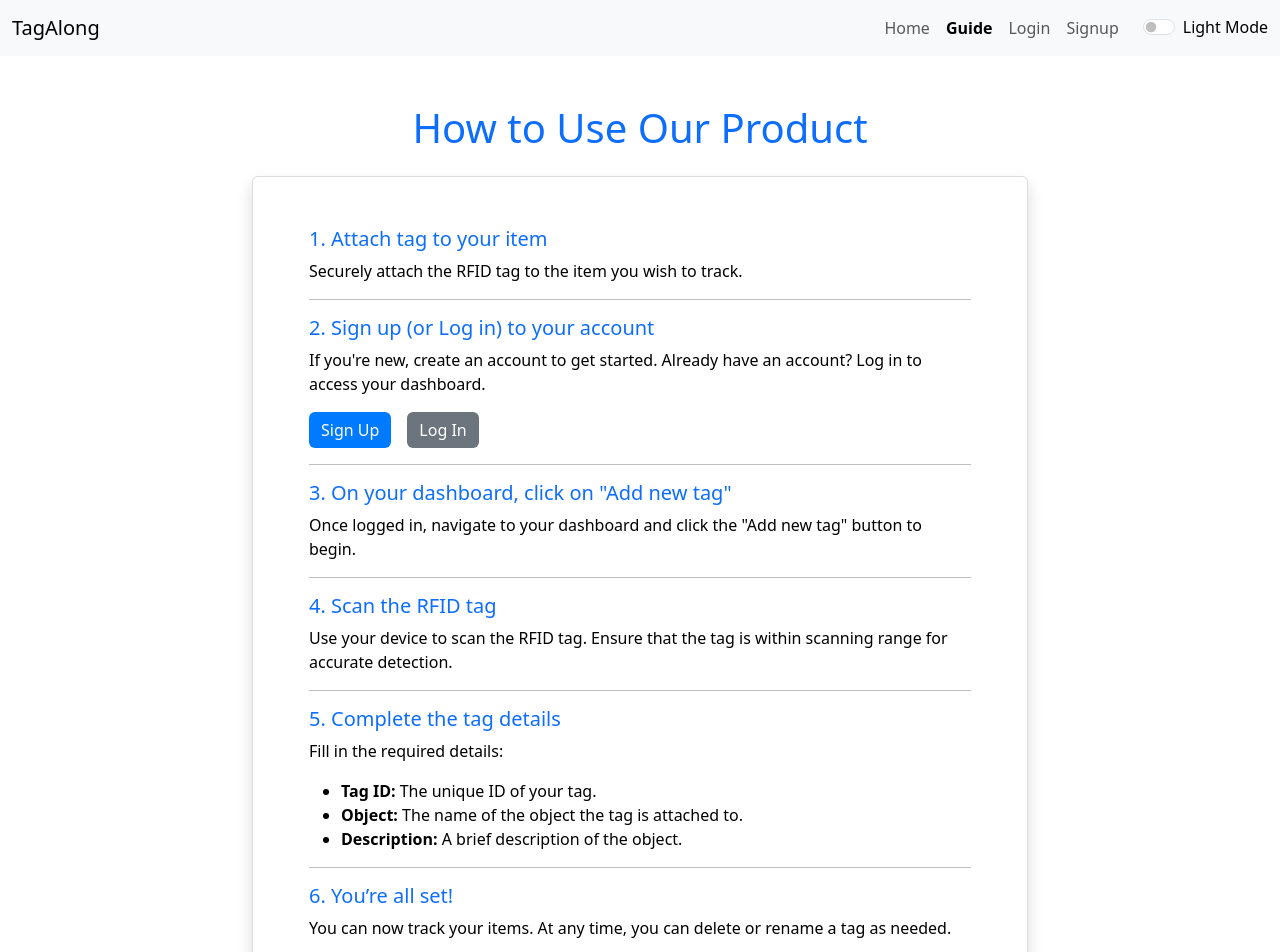
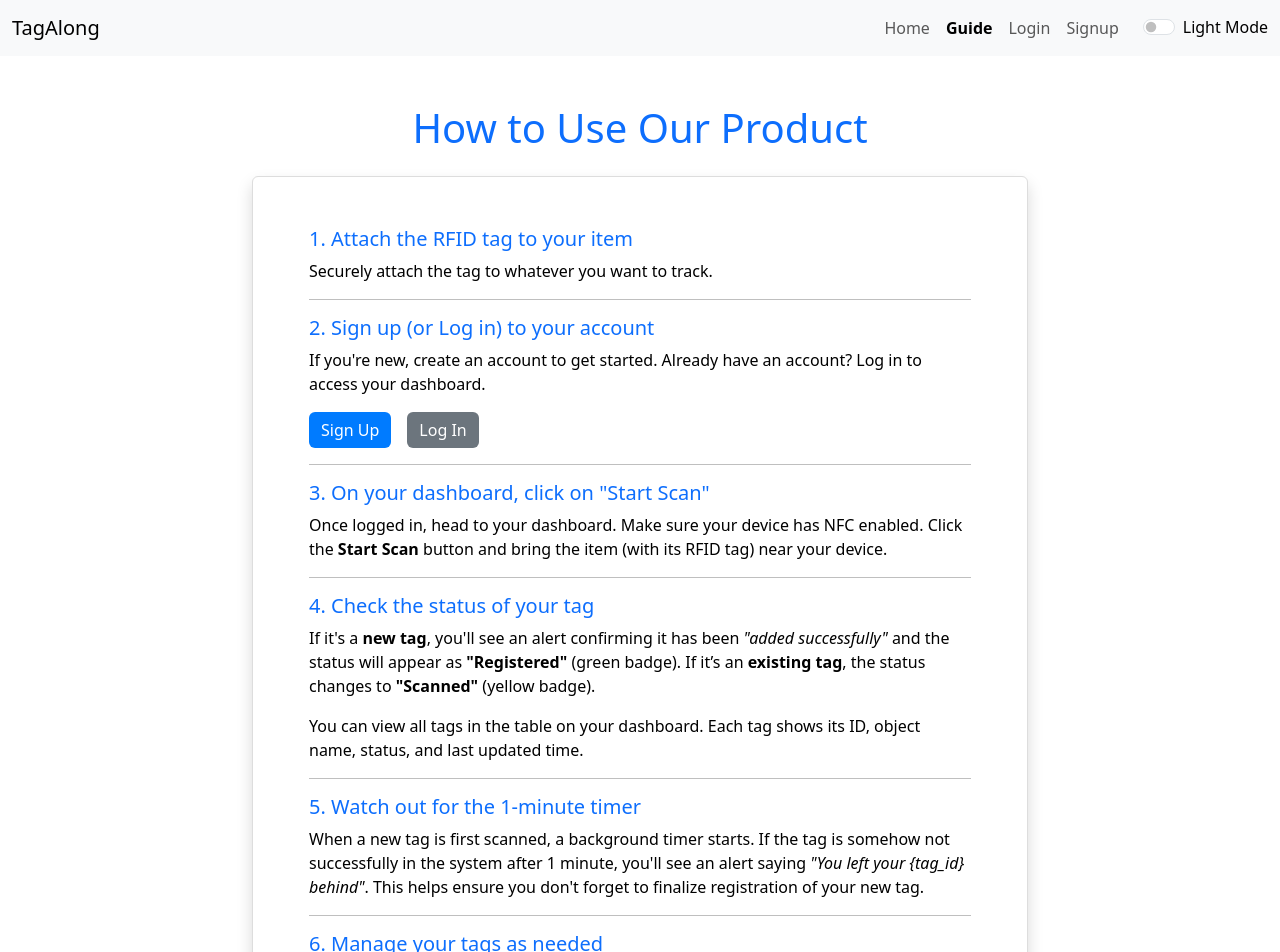
Before and after one commit to vivaanjhaveri/tag-along, a Vue app: page /guide in a window 1280 px wide. Shown: the top 952 px of the page. Built offline with nearby package versions, Linux system fonts and the light colour scheme; the HTML template or start-up script is replaced by a standard one.

Commit message:
Added loss alert functionality

```diff
--- a/src/views/DashboardPage.vue
+++ b/src/views/DashboardPage.vue
@@ -142,7 +142,7 @@ export default {
       userId: "user123", // sample user ID
       maxTagsPerUser: 5,
 
-      // We'll still use newTag to store the scanned info temporarily
+      // Temporary store for newly scanned tag
       newTag: {
         Tag_ID: "",
         Object: "",
@@ -152,6 +152,9 @@ export default {
 
       // Fields for rename
       editableTag: null,
+
+      // Timer references
+      tagScanTimers: {},
     };
   },
   methods: {
@@ -176,7 +179,7 @@ export default {
 
         // Handle reading error
         ndef.addEventListener("readingerror", () => {
-          console.log("Argh! Cannot read data from the NFC tag. Try another one?");
+          console.log("Cannot read data from the NFC tag. Try another one?");
           this.scanError = "Cannot read data from the NFC tag. Try another one?";
           this.isScanning = false;
         });
@@ -186,10 +189,9 @@ export default {
           console.log(`> Serial Number: ${serialNumber}`);
           console.log(`> Records: (${message.records.length})`);
 
-          alert("NFC Tag was read successfully!");
           this.isScanning = false;
 
-          // Check if this Tag ID already exists in Firestore
+          // Check if this Tag ID already exists in our local tags array
           const existingTagIndex = this.tags.findIndex(
             (tag) => tag.Tag_ID === serialNumber
           );
@@ -197,23 +199,54 @@ export default {
           if (existingTagIndex === -1) {
             // Tag does NOT exist => create a new one with Status "Registered"
             this.newTag.Tag_ID = serialNumber || "Unknown";
-            this.newTag.Object = "Scanned NFC Tag"; // or derive from record text
+            this.newTag.Object = "Scanned NFC Tag"; // or decode record text
             this.newTag.Status = "Registered";
             this.newTag.Description = ""; // optional
 
+            alert("NFC Tag added successfully!");
             this.addNewTag();
+
+            // Start a 1-minute timer for this newly scanned "Registered" tag
+            this.startTagTimer(serialNumber);
           } else {
-            // Tag already exists => update the existing doc to Status "Scanned"
+            // If the tag already exists, update its doc to Status "Scanned"
             const existingTagId = this.tags[existingTagIndex].id;
             this.updateTagStatus(existingTagId, "Scanned");
           }
         });
       } catch (error) {
-        console.log("Argh! " + error);
+        console.log("NFC scan error:", error);
         this.scanError =
           "NFC scan failed. Ensure your device supports NFC and try again.";
         this.isScanning = false;
       }
+    },
+
+    // -------------------------------------
+    // Start a 1-minute timer for the newly scanned tag
+    // -------------------------------------
+    startTagTimer(tagId) {
+      // Clear any previous timer for this tag, if it exists
+      if (this.tagScanTimers[tagId]) {
+        clearTimeout(this.tagScanTimers[tagId]);
+      }
+
+      // 5s = 5000 ms (adjust as needed)
+      const timerId = setTimeout(() => {
+        // Find that tag in our local array
+        const foundTag = this.tags.find((t) => t.Tag_ID === tagId);
+
+        // If the tag still exists & is STILL "Registered", raise an alert
+        if (foundTag && foundTag.Status === "Registered") {
+          alert(`You left your ${foundTag.Object} behind`);
+        }
+
+        // Remove timer from tracking
+        delete this.tagScanTimers[tagId];
+      }, 5000);
+
+      // Store the timer reference
+      this.tagScanTimers[tagId] = timerId;
     },
 
     // -------------------------------------
@@ -239,7 +272,7 @@ export default {
 
         console.log("Tag added to Firebase:", newTagWithTimestamp);
 
-        // Reset the newTag
+        // Reset the newTag object
         this.newTag = {
           Tag_ID: "",
           Object: "",
@@ -277,7 +310,7 @@ export default {
           this.tags[index].Last_Updated = timestamp;
         }
 
-        console.log("Tag updated to 'Scanned':", tagId);
+        console.log(`Tag updated to '${newStatus}':`, tagId);
       } catch (error) {
         console.error("Error updating tag:", error);
         alert("Failed to update the tag status.");
@@ -305,7 +338,7 @@ export default {
     },
 
     // -------------------------------------
-    // CRUD: Rename Tag
+    // Rename Tag
     // -------------------------------------
     openRenameTagModal(tag) {
       this.editableTag = { ...tag };
@@ -365,7 +398,7 @@ export default {
   margin: auto;
 }
 
-/* Optional if you want to ensure white text for both statuses */
+/* Ensures white text for the badge */
 .badge.text-white {
   color: #fff;
 }
--- a/src/views/GuidePage.vue
+++ b/src/views/GuidePage.vue
@@ -8,8 +8,8 @@
         <!-- Step 1 -->
         <div class="card shadow mb-3">
           <div class="card-body">
-                    <h5>1. Attach tag to your item</h5>
-                    <p>Securely attach the RFID tag to the item you wish to track.</p>
+            <h5>1. Attach the RFID tag to your item</h5>
+            <p>Securely attach the tag to whatever you want to track.</p>
             <hr>
           </div>
 
@@ -33,37 +33,53 @@
 
           <!-- Step 3 -->
           <div class="card-body">
-                    <h5>3. On your dashboard, click on "Add new tag"</h5>
-                    <p>Once logged in, navigate to your dashboard and click the "Add new tag" button to begin.</p>
+            <h5>3. On your dashboard, click on "Start Scan"</h5>
+            <p>
+              Once logged in, head to your dashboard. Make sure your device has NFC enabled. Click the <strong>Start
+              Scan</strong> button and bring the item (with its RFID tag) near your device.
+            </p>
             <hr>
           </div>
 
           <!-- Step 4 -->
           <div class="card-body">
-                    <h5>4. Scan the RFID tag</h5>
+            <h5>4. Check the status of your tag</h5>
             <p>
-                        Use your device to scan the RFID tag. Ensure that the tag is within scanning range for accurate
-                        detection.
+              If it's a <strong>new tag</strong>, you'll see an alert confirming it has been
+              <em>"added successfully"</em> and the status will appear as <strong>"Registered"</strong> (green badge).
+              If it’s an <strong>existing tag</strong>, the status changes to <strong>"Scanned"</strong> (yellow
+              badge).
+            </p>
+            <p>
+              You can view all tags in the table on your dashboard. Each tag shows its ID, object name, status,
+              and last updated time.
             </p>
             <hr>
           </div>
 
           <!-- Step 5 -->
           <div class="card-body">
-                    <h5>5. Complete the tag details</h5>
-                    <p>Fill in the required details:</p>
-                    <ul>
-                        <li><strong>Tag ID:</strong> The unique ID of your tag.</li>
-                        <li><strong>Object:</strong> The name of the object the tag is attached to.</li>
-                        <li><strong>Description:</strong> A brief description of the object.</li>
-                    </ul>
+            <h5>5. Watch out for the 1-minute timer</h5>
+            <p>
+              When a new tag is first scanned, a background timer starts. If the tag is somehow not
+              successfully in the system after 1 minute, you'll see an alert saying
+              <em>"You left your {tag_id} behind"</em>. This helps ensure you don't forget to finalize
+              registration of your new tag.
+            </p>
             <hr>
           </div>
 
           <!-- Step 6 -->
           <div class="card-body">
-                    <h5>6. You’re all set!</h5>
-                    <p>You can now track your items. At any time, you can delete or rename a tag as needed.</p>
+            <h5>6. Manage your tags as needed</h5>
+            <p>
+              On the dashboard, you can:
+            </p>
+            <ul>
+              <li><strong>Rename</strong> a tag (to update the <em>Object</em> field).</li>
+              <li><strong>Delete</strong> a tag if it's no longer in use.</li>
+            </ul>
+            <p>That’s it! Your items are now easily tracked and managed through your dashboard.</p>
           </div>
         </div>
       </div>
@@ -77,21 +93,12 @@ export default {
   </script>
 
   <style scoped>
-/* Styling the container and card */
-.card-body {
-    margin-top: 0px;
-    padding-top: 0%;
-    margin-bottom: 0px;
-    padding-bottom: 0%;
-}
-
   .container {
     max-width: 800px;
   }
 
   h5 {
-    color: #0d6efd;
-    /* Bootstrap primary color */
+    color: #0d6efd; /* Bootstrap primary color */
   }
 
   .card {
@@ -99,6 +106,13 @@ h5 {
     padding-left: 40px;
     padding-right: 40px;
     padding-bottom: 50px;
+  }
+
+  .card-body {
+    margin-top: 0;
+    padding-top: 0;
+    margin-bottom: 0;
+    padding-bottom: 0;
   }
 
   /* Style buttons */
```
Lines whose indentation alone changed are shown as unchanged.
